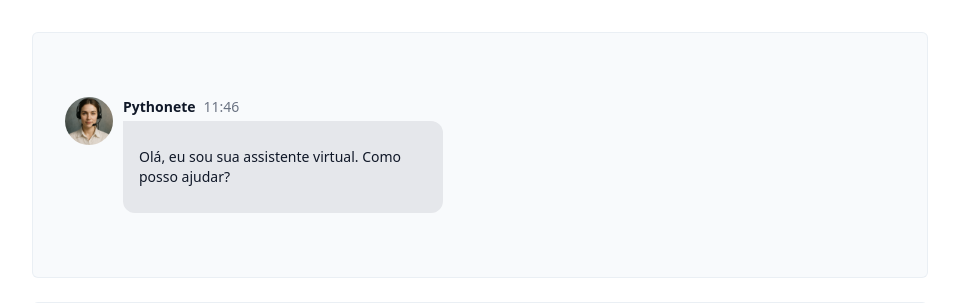
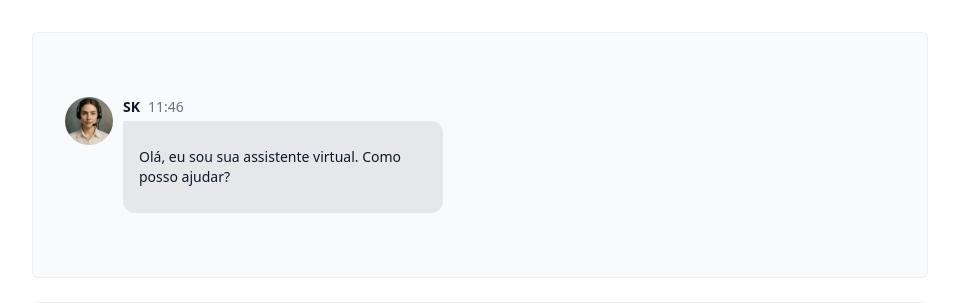
Before and after one commit to HyAgOsK/RAG_oraculo, a Django app: page /oraculo/chat/ in a window 1280 px wide. Shown: the part 180-483 px from the top of the page, without its empty margins (160-1119 px from the left). Run offline with Django 5.2, Linux system fonts and the light colour scheme.

Commit message:
Qcluster

```diff
--- a/oraculo/templates/chat.html
+++ b/oraculo/templates/chat.html
@@ -36,7 +36,7 @@
                         <img class="w-12 h-12 rounded-full" src="{% static 'img/assistente_virtual.png' %}" alt="Jese image">
                         <div class="flex flex-col gap-1 w-full max-w-[320px]">
                             <div class="flex items-center space-x-2 rtl:space-x-reverse">
-                            <span class="text-sm font-semibold text-gray-900">Pythonete</span>
+                            <span class="text-sm font-semibold text-gray-900">SK</span>
                             <span class="text-sm font-normal text-gray-500">11:46</span>
                             </div>
                             <div class="flex flex-col leading-1.5 p-4 border-gray-200 bg-gray-200 rounded-e-xl rounded-es-xl">
@@ -117,14 +117,14 @@
                 novaMensagem.className = "flex items-start gap-2.5";
 
                 novaMensagem.innerHTML = `
-                    <img class="w-12 h-12 rounded-full" src="{% static 'img/assistente_virtual.png' %}" alt="Pythonete">
+                    <img class="w-12 h-12 rounded-full" src="{% static 'img/assistente_virtual.png' %}" alt="SK">
                     <div class="flex flex-col gap-1 w-full max-w-[320px]">
                         <div class="flex items-center space-x-2 rtl:space-x-reverse">
-                            <span class="text-sm font-semibold text-gray-900">Pythonete</span>
+                            <span class="text-sm font-semibold text-gray-900">SK</span>
                             <span class="text-sm font-normal text-gray-500">10:00</span>
                         </div>
                         <div class="flex flex-col leading-1.5 p-4 border-gray-200 bg-gray-200 rounded-e-xl rounded-es-xl">
-                            <p id="resposta-pythonete-${perguntaId}" class="text-sm font-normal py-2.5 text-gray-900"></p>
+                            <p id="resposta-SK-${perguntaId}" class="text-sm font-normal py-2.5 text-gray-900"></p>
                         </div>
                        <a href="/oraculo/ver_fontes/${perguntaId}" class="text-sm font-normal text-gray-500 dark:text-gray-400">Confira as fonte</a>
                     </div>
@@ -144,7 +144,7 @@
 
                 const reader = streamResponse.body.getReader();
                 const decoder = new TextDecoder("utf-8");
-                const respostaElemento = document.getElementById(`resposta-pythonete-${perguntaId}`);
+                const respostaElemento = document.getElementById(`resposta-SK-${perguntaId}`);
 
                 while (true) {
                     const { done, value } = await reader.read();
```
